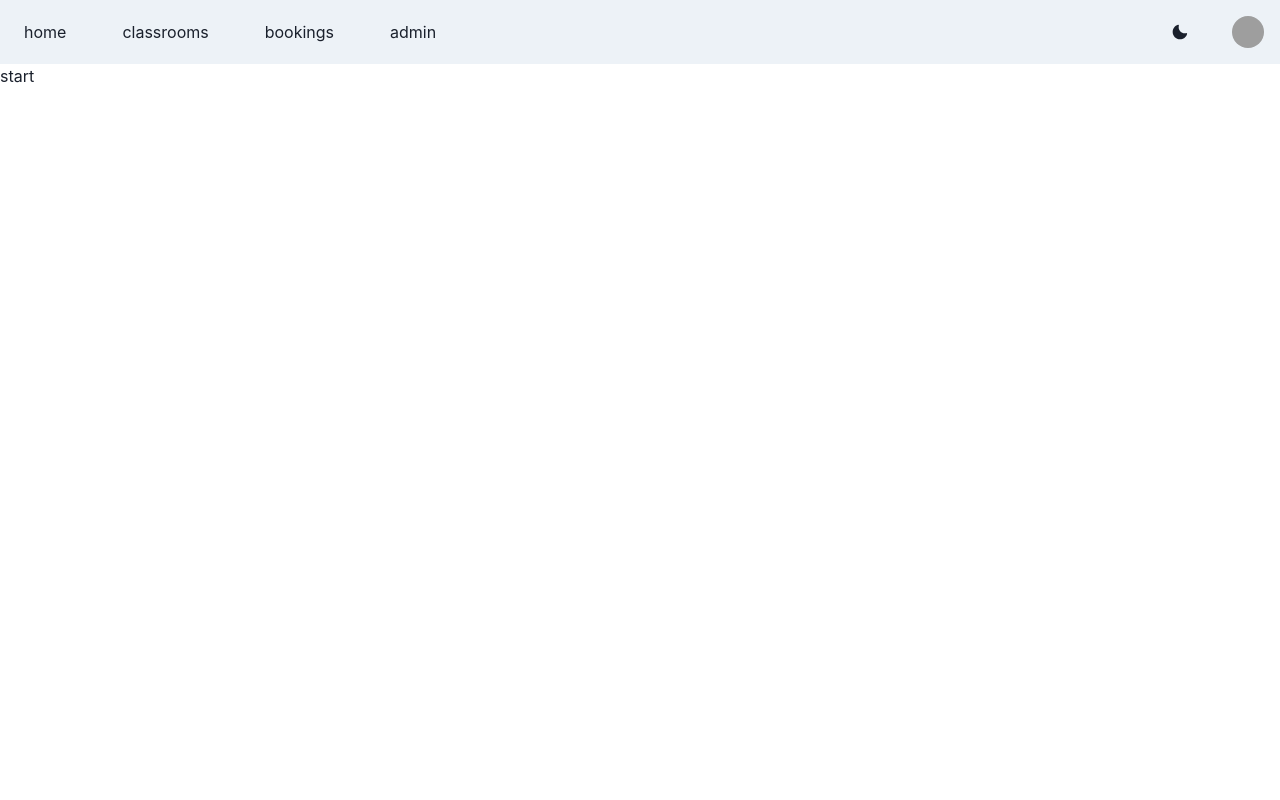
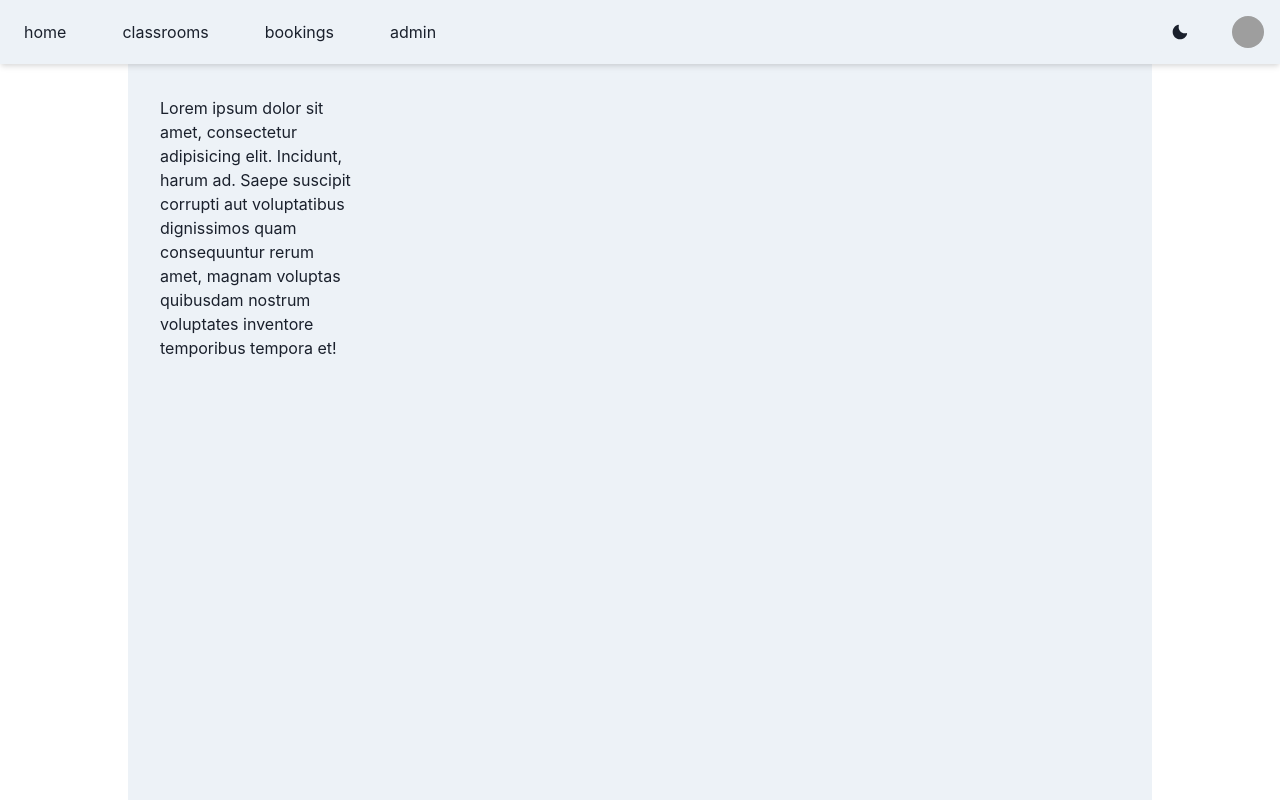
Before and after one commit to gara22/maybe-my-thesis, a React (Vite) app: page / in a window 1280 px wide. Built offline with nearby package versions, Linux system fonts and the light colour scheme; no server answers; grey boxes are pictures that could not be loaded.

Commit message:
base page component

```diff
--- a/src/App.tsx
+++ b/src/App.tsx
@@ -1,34 +1,31 @@
 import React, { useEffect, useState } from 'react'
-import reactLogo from './assets/react.svg'
 import { httpGet } from './utils/http'
-import classes from './app.module.scss'
 import Topbar from './components/Topbar/Topbar'
 
 import {
-  createBrowserRouter,
   Outlet,
-  RouterProvider,
 } from "react-router-dom";
 import "./index.css";
+import { Page } from './components/Page/Page'
 
 
 function App() {
-  const [count, setCount] = useState(0)
+  const [] = useState(0)
 
 
-  useEffect(() => {
-    httpGet('/classrooms').then((res: any) => console.log(res.data)
-      // axios.get('http://localhost:3000/classrooms').then(res => console.log(res)
-    )
-    // )
-  }, [])
+  // useEffect(() => {
+  //   httpGet('/classrooms').then((res: any) => console.log(res.data)
+  //     // axios.get('http://localhost:3000/classrooms').then(res => console.log(res)
+  //   )
+  //   // )
+  // }, [])
 
   return (
     <>
       <Topbar />
-      <main className={classes.container}>
+      <Page>
         <Outlet />
-      </main>
+      </Page>
     </>
   )
 }
--- a/src/app.module.scss
+++ b/src/app.module.scss
@@ -1,6 +1,6 @@
 
-.container {
-  display: flex;
-  flex: 1;
-  height: calc(100vh - 64px);
-}
+// .container {
+//   display: flex;
+//   flex: 1;
+//   height: calc(100vh - 64px);
+// }
--- /dev/null
+++ b/src/components/Page/Page.tsx
@@ -0,0 +1,11 @@
+import { Flex, useColorModeValue } from '@chakra-ui/react'
+import React, { ReactNode } from 'react'
+
+export const Page = ({ children }: { children: ReactNode }) => {
+  return (
+    //TODO: change fix width later according to screen size -> maxwidth 1024?
+    <Flex direction='column' flexGrow={1} width={1024} padding={8} bg={useColorModeValue('gray.100', 'gray.700')} >
+      { children}
+    </Flex >
+  )
+}
--- a/src/components/Topbar/Topbar.tsx
+++ b/src/components/Topbar/Topbar.tsx
@@ -41,7 +41,7 @@ export default function Nav() {
   const { isOpen, onOpen, onClose } = useDisclosure();
   return (
 
-    <Box bg={useColorModeValue('gray.100', 'gray.900')} px={4}>
+    <Box bg={useColorModeValue('gray.100', 'gray.700')} px={4} width="100vw" shadow="md" zIndex={2} >
       <Flex h={16} alignItems={'center'} justifyContent={'space-between'}>
         <Flex gap={10}>
           <NavLink to='/'>
--- a/src/features/start/Start.tsx
+++ b/src/features/start/Start.tsx
@@ -1,9 +1,10 @@
+import { Box } from '@chakra-ui/react'
 import React from 'react'
 
 export const Start = () => {
   return (
-    <div>
-      start
-    </div>
+    <Box width={200} height={200}>
+      Lorem ipsum dolor sit amet, consectetur adipisicing elit. Incidunt, harum ad. Saepe suscipit corrupti aut voluptatibus dignissimos quam consequuntur rerum amet, magnam voluptas quibusdam nostrum voluptates inventore temporibus tempora et!
+    </Box>
   )
 }
--- a/src/index.css
+++ b/src/index.css
@@ -26,6 +26,7 @@
   display: flex;
   flex-direction: column;
   height: 100vh;
+  align-items: center;
 }
 
 /* a {
```
Also changed, not shown: src/components/Topbar/Topbar.module.css (deleted, +0 -22 lines).
